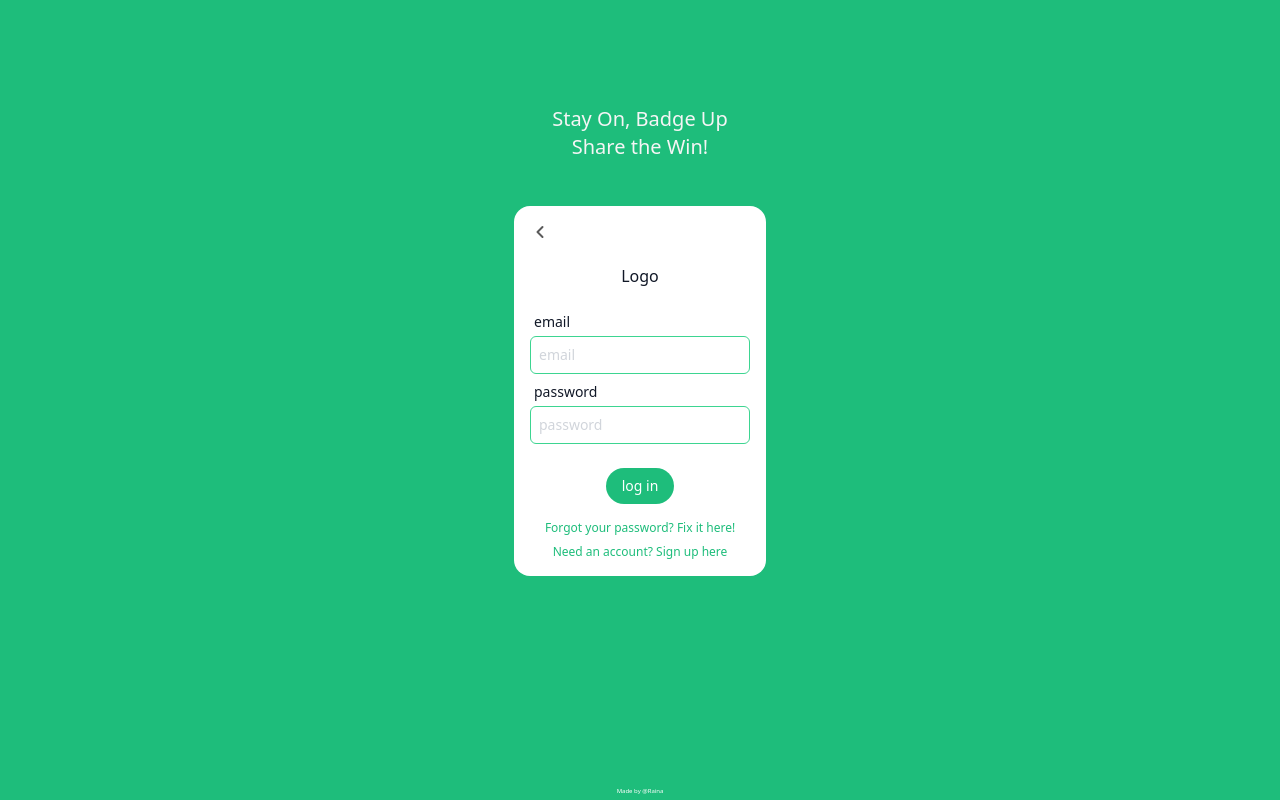
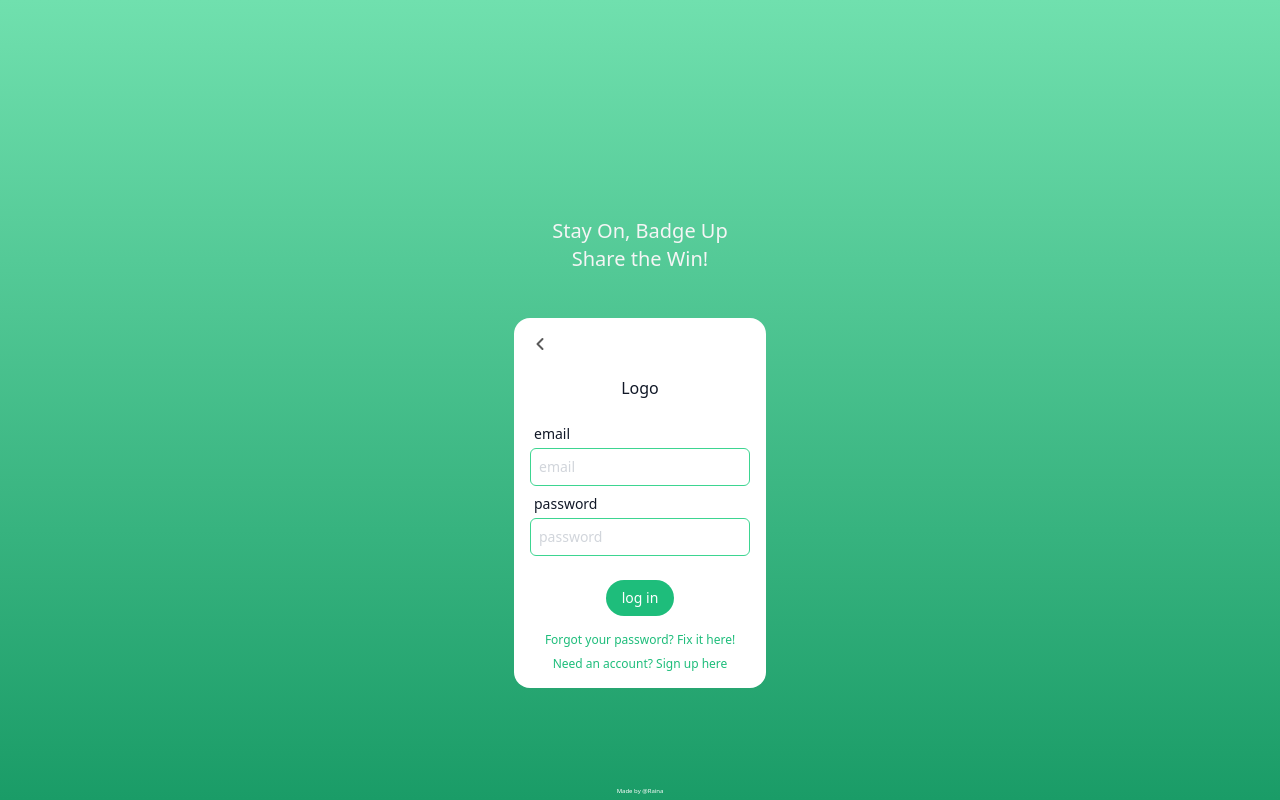
Before and after one commit to Raina-Moon/mini-goal-project, a Next.js app in the folder frontend/: page /login in a window 1280 px wide. Built offline with nearby package versions, Linux system fonts and the light colour scheme; no server answers.

Commit message:
💄 ui: Update Login page layout with a gradient background for improved aesthetics

```diff
--- a/frontend/src/app/login/page.tsx
+++ b/frontend/src/app/login/page.tsx
@@ -4,7 +4,7 @@ import LoginForm from "./LoginForm";
 
 const page = () => {
   return (
-    <div className="bg-primary-500 min-h-screen font-inter">
+    <div className="flex flex-col h-screen items-center justify-center bg-gradient-to-b from-primary-300 to-primary-600">
       <LoginForm />
     </div>
   );
```
